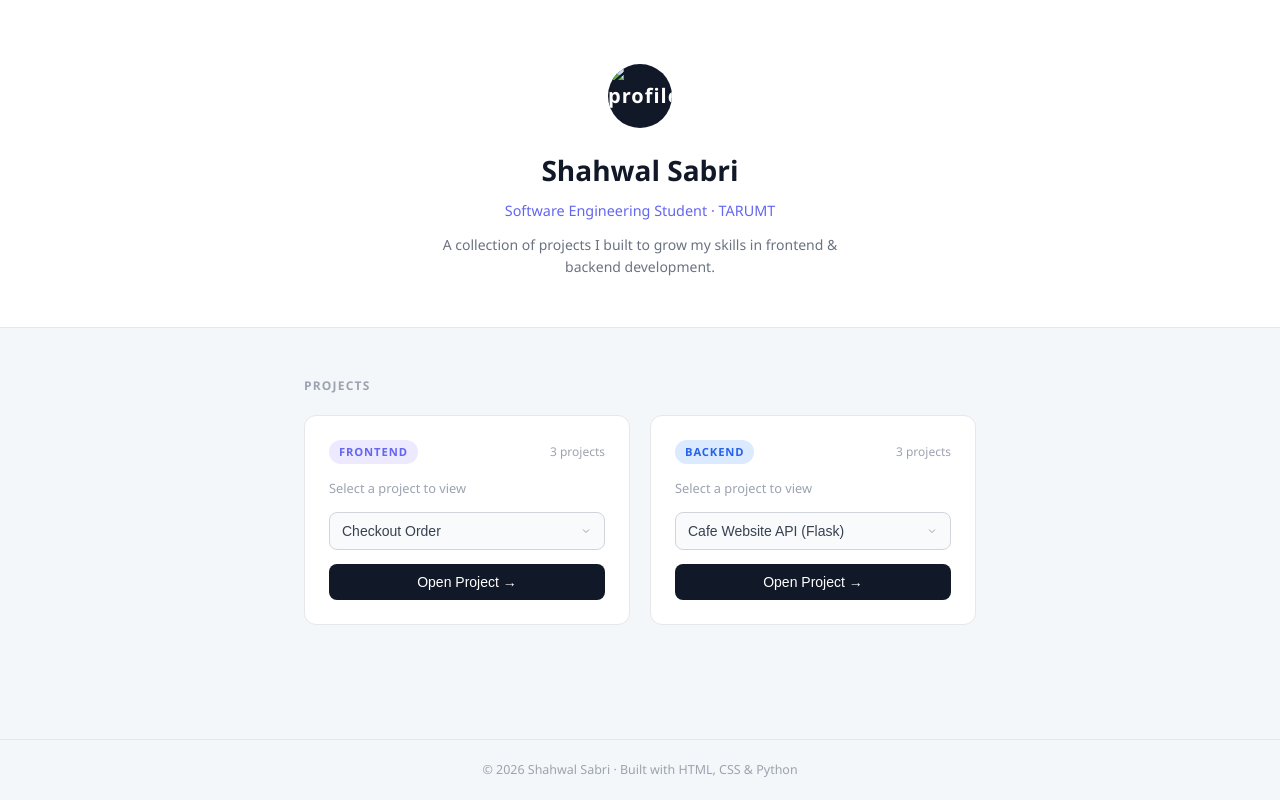
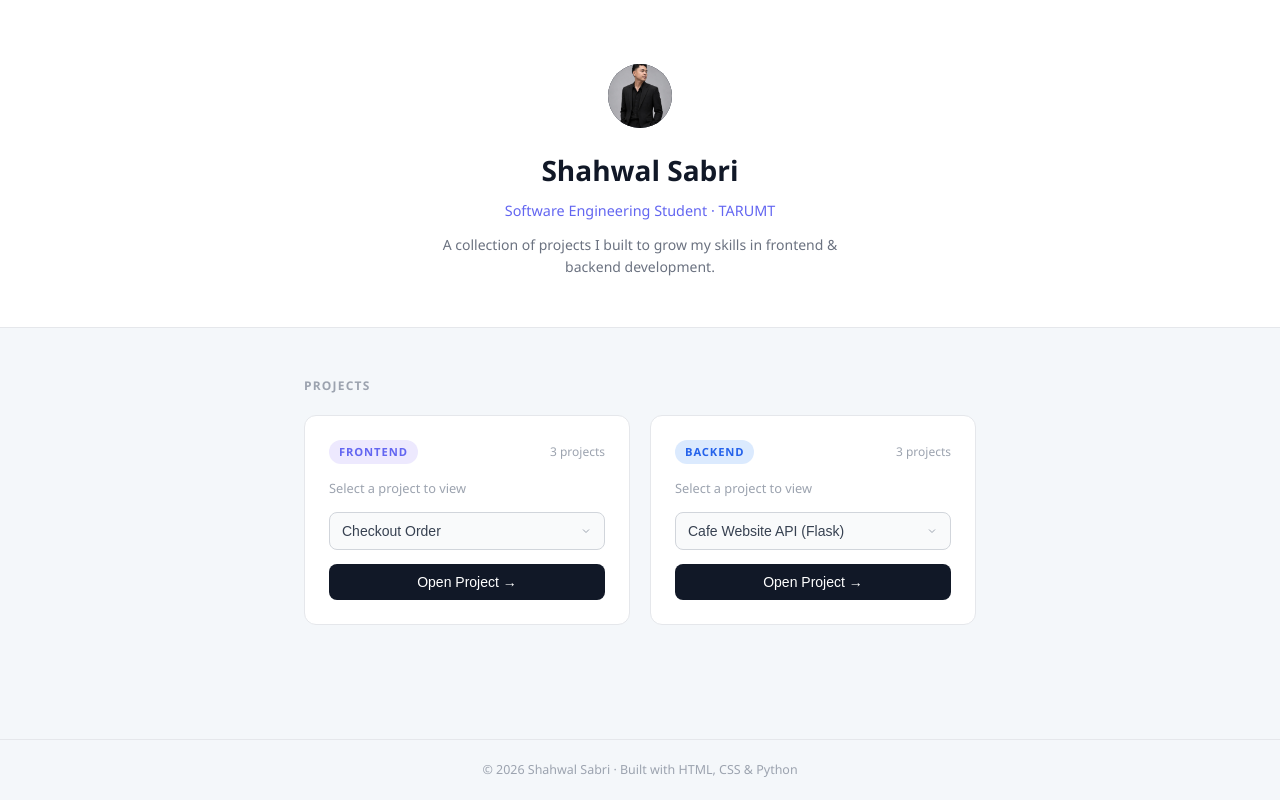
Before and after one commit to awalsabri2004-boop/ALL-WEBSITE, a plain HTML site: page index.html in a window 1280 px wide. Drawn offline with Linux system fonts and the light colour scheme.

Commit message:
update profile photo

```diff
--- a/index.html
+++ b/index.html
@@ -10,7 +10,7 @@
 
     <!-- HERO / PROFILE SECTION -->
     <header class="hero">
-        <div class="avatar"><img src="/project shah/image/profile4.png.jpeg" alt="profile"></div>
+        <div class="avatar"><img src="/image/profile4.png.jpeg" alt="profile"></div>
         <h1>Shahwal Sabri</h1>
         <p class="role">Software Engineering Student · TARUMT</p>
         <p class="bio">A collection of projects I built to grow my skills in frontend &amp; backend development.</p>
```
